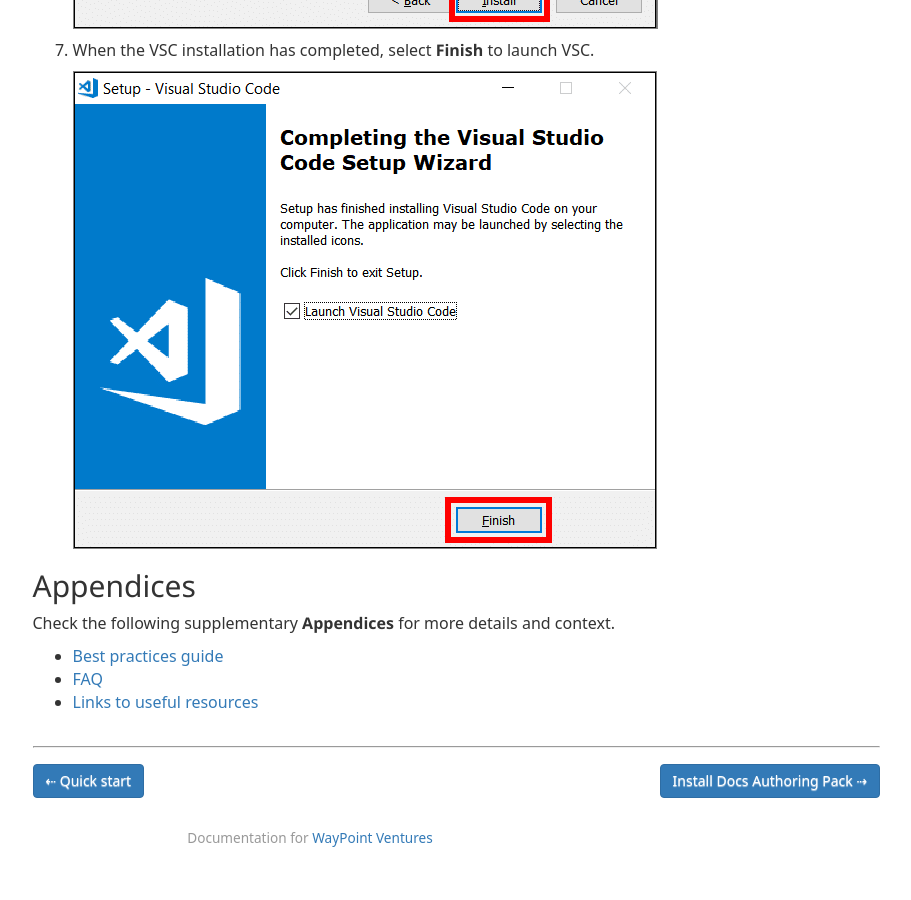
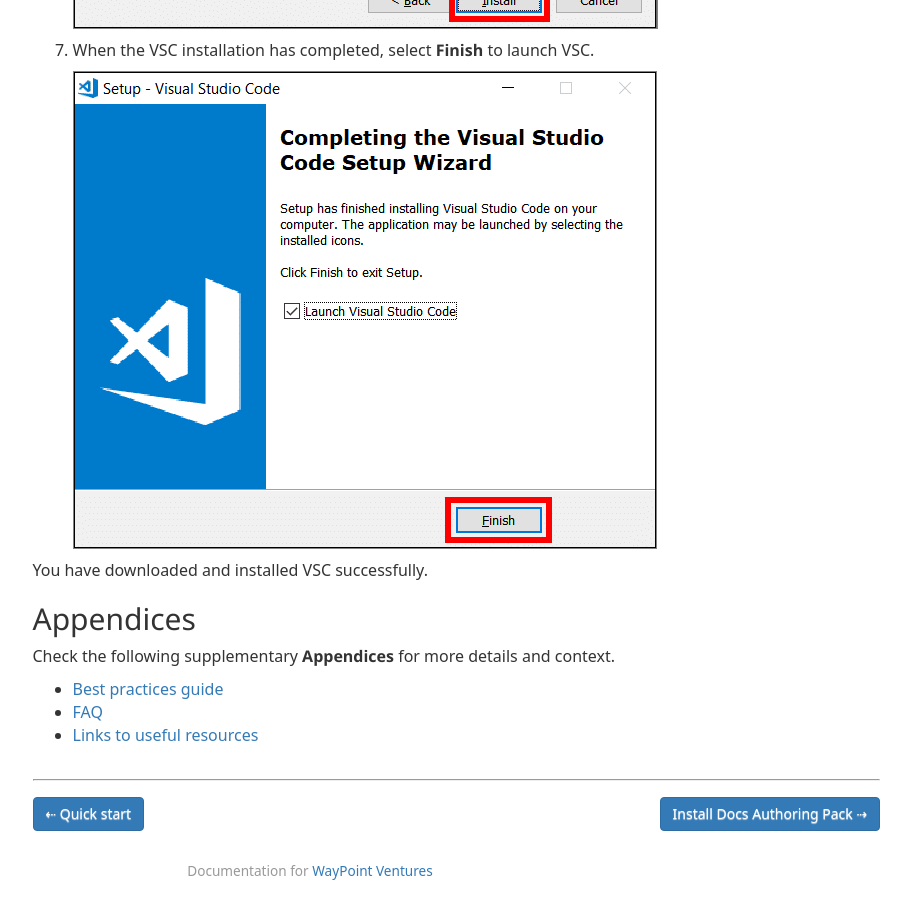
Before and after one commit to mkavana/docs, a Jekyll site: the page built from _posts/03-install/2020-06-01-install-vsc.md, in a window 1280 px wide and 900 px high, scrolled down 2390 px. Shown: the whole window, without its empty margins (330-1241 px from the left). Built offline with Jekyll 4.4.1, drawn with Linux system fonts in a browser that asks for light colours; some web fonts are replaced; before the commit the page ends 3257 px from its top, so only the background shows below that.

Commit message:
add concluding step to guide .md

```diff
--- a/_posts/03-install/2020-06-01-install-vsc.md
+++ b/_posts/03-install/2020-06-01-install-vsc.md
@@ -51,6 +51,8 @@ Complete the following steps to download and install VSC.
 
     ![VSC finish installation](../assets/images/03-install/vsc/vscode-007.png)
 
+You have downloaded and installed VSC successfully.
+
 {% include appendices.html %}
 
 {% include paginator.html %}
```
